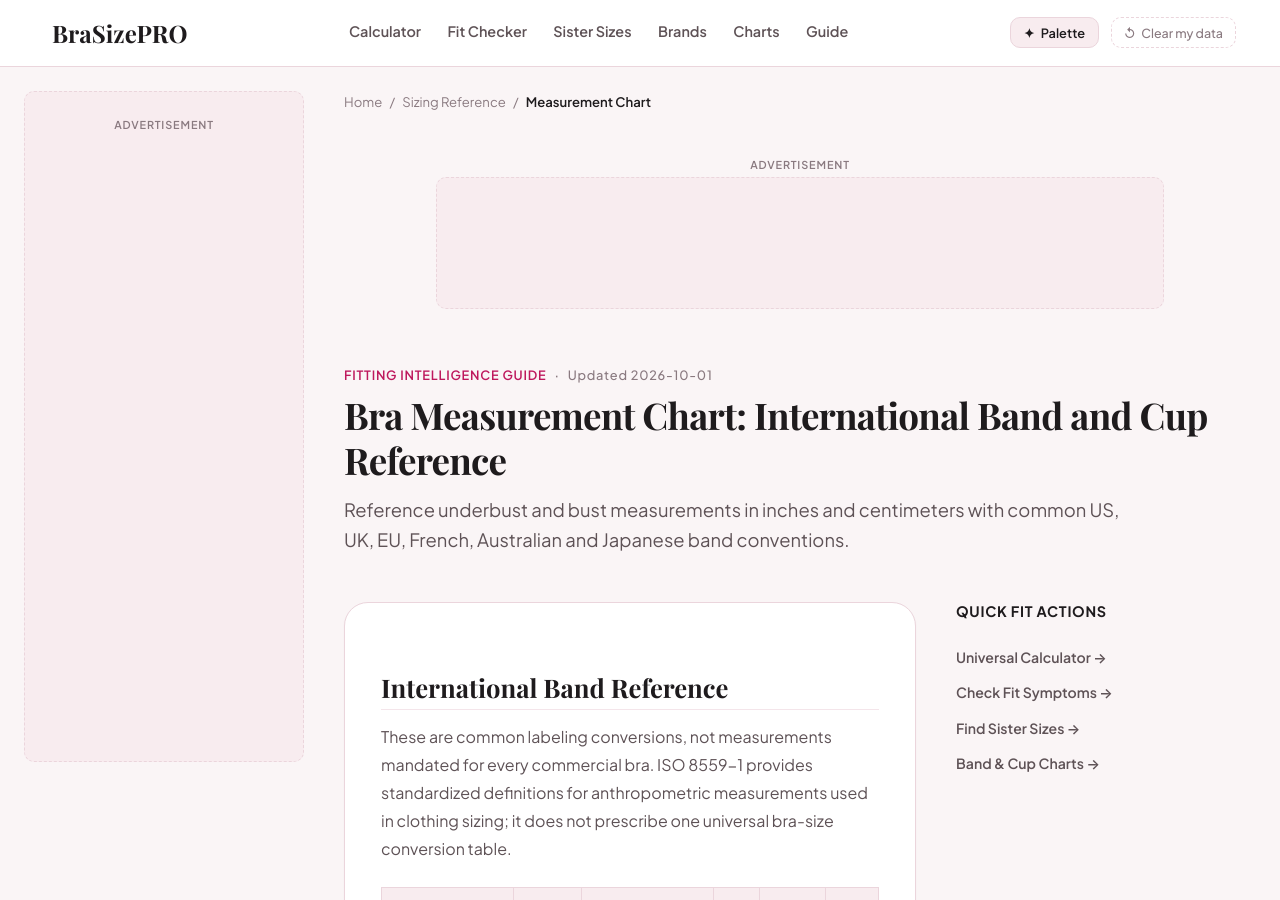
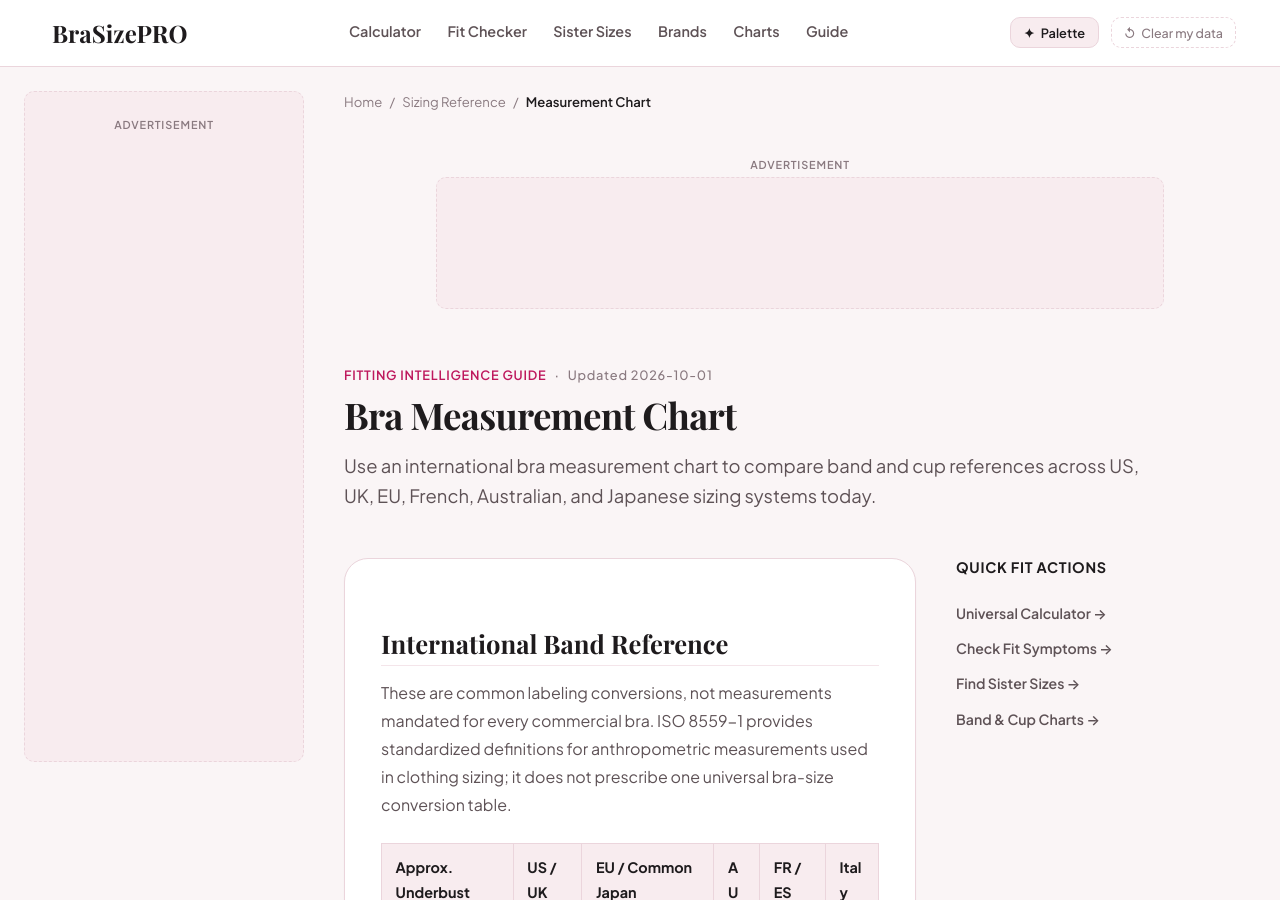
Before and after one commit to sharpedge74-cmyk/Bra-Size-Pro, a Jekyll site: the page built from bra-measurement-chart.html, in a window 1280 px wide and 900 px high. Built offline with Jekyll 4.4.1, drawn with Linux system fonts in a browser that asks for light colours; some web fonts are replaced.

Commit message:
Improve SEO titles and meta descriptions

```diff
--- a/bra-measurement-chart.html
+++ b/bra-measurement-chart.html
@@ -1,7 +1,7 @@
 ---
 layout: guide
-title: "Bra Measurement Chart: International Band and Cup Reference"
-description: "Reference underbust and bust measurements in inches and centimeters with common US, UK, EU, French, Australian and Japanese band conventions."
+title: "Bra Measurement Chart"
+description: "Use an international bra measurement chart to compare band and cup references across US, UK, EU, French, Australian, and Japanese sizing systems today."
 permalink: /bra-measurement-chart
 breadcrumb_label: "Measurement Chart"
 intent: "Reference international bra band and cup conventions"
```
